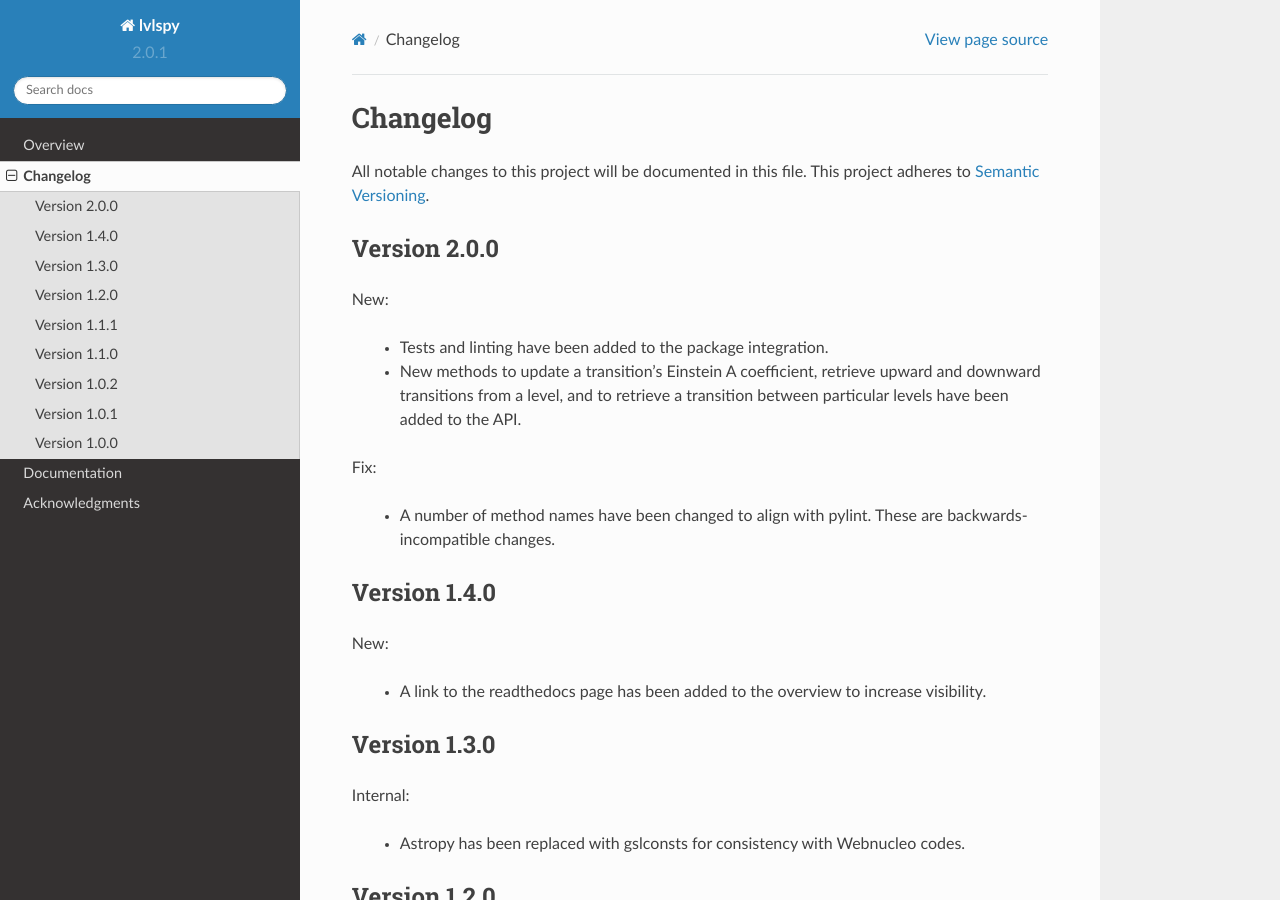
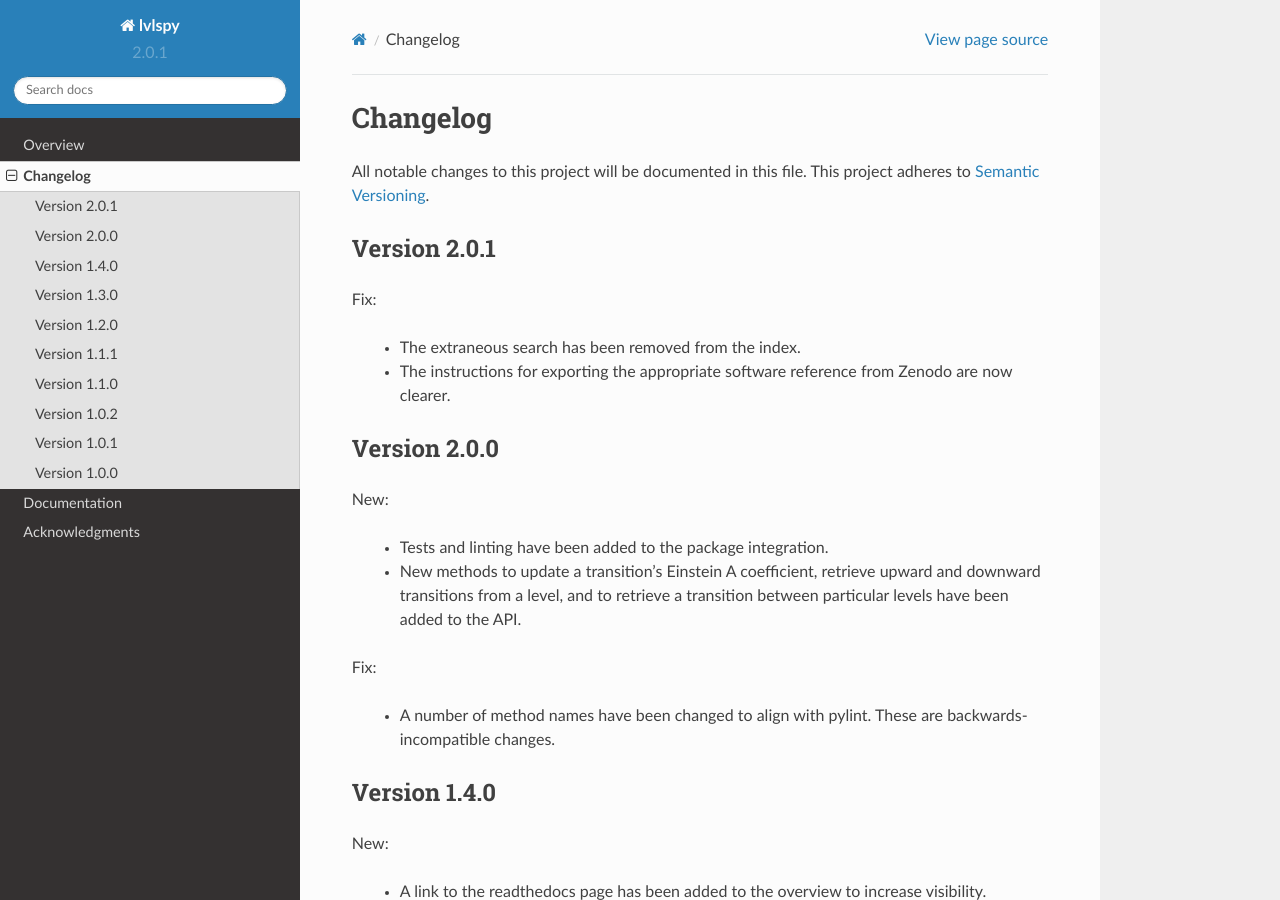
Before and after one commit to jaadt7/lvlspy, a Sphinx documentation site: the page built from doc/source/changelog.rst, in a window 1280 px wide and 900 px high. Built offline with Sphinx 7.4.7 and the Read the Docs theme 2.0.0, drawn with Linux system fonts in a browser that asks for light colours.

Commit message:
Clarify export of reference from Zenodo.

```diff
--- a/README.rst
+++ b/README.rst
@@ -34,7 +34,7 @@ Attribution
 -----------
 If you make use of this code, please cite Zenodo |zenodo|
 
-Here's a Bibtex sample::
+Here's a BibTex sample::
 
 	@software{jaad_tannous_2023_8193379,
   	  author       = {Jaad Tannous and
@@ -48,7 +48,9 @@ Here's a Bibtex sample::
   	  url          = {https://doi.org/10.5281/zenodo.8193379}
 	}
 
-Please make sure you replace the version number with the release used.
+From the above Zenodo link (click on the DOI badge),
+you can export the appropriate reference in
+BibTex or other formats.
 
 Authors
 -------
--- a/doc/source/changelog.rst
+++ b/doc/source/changelog.rst
@@ -3,6 +3,15 @@ Changelog
 
 All notable changes to this project will be documented in this file.  This
 project adheres to `Semantic Versioning <http://semver.org/spec/v2.0.0.html>`_.
+
+Version 2.0.1
+-------------
+
+Fix:
+
+  * The extraneous search has been removed from the index.
+  * The instructions for exporting the appropriate software reference from
+    Zenodo are now clearer.
 
 Version 2.0.0
 -------------
```
